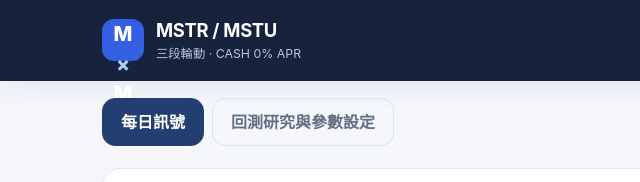
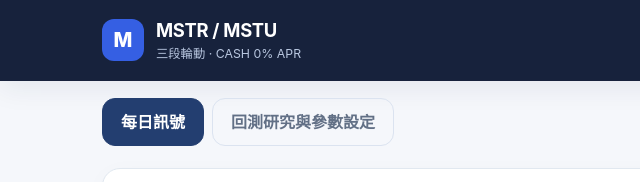
Before and after one commit to JumboZhang1119/MSTR_MSTU_CASH, a plain HTML site: page index.html in a window 1280 px wide. Shown: the top 182 px of the page, 0-640 px from the left. Drawn offline with nearby package versions, Linux system fonts and the light colour scheme.

Commit message:
Update index.html

```diff
--- a/index.html
+++ b/index.html
@@ -1,7 +1,7 @@
 <!doctype html><html lang="zh-Hant"><head>
 <meta charset="utf-8"><meta name="viewport" content="width=device-width,initial-scale=1,viewport-fit=cover"><meta name="theme-color" content="#101b30"><title>MSTR × MSTU｜訊號與回測研究</title>
 <link rel="stylesheet" href="style.css"><link rel="stylesheet" href="extras.css"></head><body>
-<header class="site-header"><div class="wrap topbar"><div class="identity"><span class="logo">M<span>×</span>M</span><div><b>MSTR / MSTU</b><small>三段輪動 · CASH 0% APR</small></div></div><div class="topactions"><span class="sync" id="syncBadge">讀取中</span><button class="ghost" id="settingsToggle">雲端連線</button></div></div></header>
+<header class="site-header"><div class="wrap topbar"><div class="identity"><span class="logo">M</span><div><b>MSTR / MSTU</b><small>三段輪動 · CASH 0% APR</small></div></div><div class="topactions"><span class="sync" id="syncBadge">讀取中</span><button class="ghost" id="settingsToggle">雲端連線</button></div></div></header>
 <main class="wrap">
 <nav class="page-tabs" aria-label="頁面切換"><button id="tab-daily" class="tab-active" data-target="dailyPage">每日訊號</button><button id="tab-study" data-target="studyPage">回測研究與參數設定</button></nav>
 <section id="connectionPanel" class="surface access" hidden><div class="rowbetween"><div><span class="eyebrow">DATABASE</span><h2>Supabase 雲端連線</h2></div><button class="small-ghost" id="hideSettings">收起</button></div><p class="subtle" id="connectionText">—</p><div id="authArea" hidden><div class="auth-grid"><label>電子信箱<input id="email" type="email" autocomplete="username" placeholder="you@example.com"></label><label>密碼<input id="password" type="password" autocomplete="current-password" placeholder="至少 6 碼"></label></div><div class="rowactions"><button id="loginBtn" class="primary">登入</button><button id="signupBtn" class="outline">註冊</button></div></div><div class="rowactions"><button id="signoutBtn" class="outline" hidden>登出</button><button id="cloudReload" class="outline" hidden>重新從雲端讀取</button><button id="seedBtn" class="primary" hidden>首次匯入歷史資料</button></div><p id="setupHint" class="micro">初次使用請依 README 建立資料表與登入。</p></section>
```
